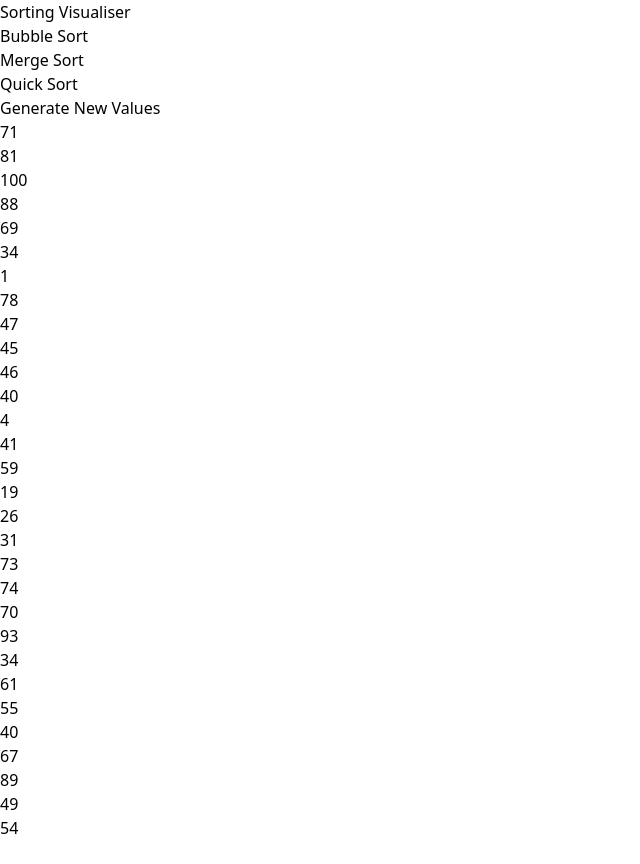
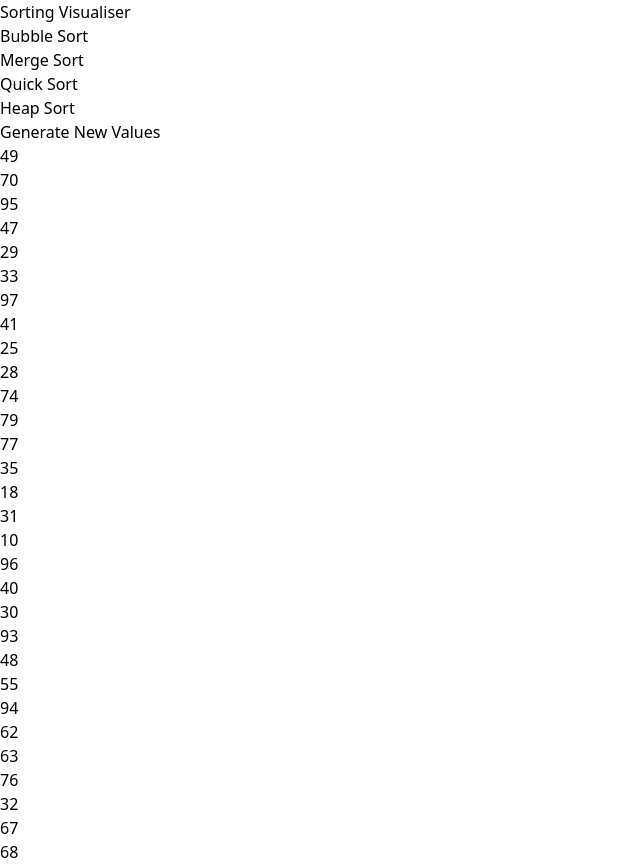
Before and after one commit to utkarsh369gupta/SortingVisualiser, a React (Vite) app: page / in a window 1280 px wide. Shown: the whole page, without its empty margins (0-640 px from the left). Before the commit the page ends 840 px from the top, so only its background shows below. Built offline with nearby package versions, Linux system fonts and the light colour scheme.

Commit message:
added heap sort button

```diff
--- a/src/components/SortingVisualiser.tsx
+++ b/src/components/SortingVisualiser.tsx
@@ -1,8 +1,16 @@
 import React, { useState } from 'react';
 
 const SortingVisualiser: React.FC = () => {
-  const generateRandomArray = (length: number): number[] => {
-    return Array.from({ length }, () => Math.floor(Math.random() * 101));
+  const generateRandomArray = (length: number, min: number = 6, max: number = 100): number[] => {
+    if (length > (max - min + 1)) {
+      throw new Error("Length exceeds the number of unique values in the specified range");
+    }
+    const uniqueNumbers = new Set<number>();
+    while (uniqueNumbers.size < length) {
+      const num = Math.floor(Math.random() * (max - min + 1)) + min;
+      uniqueNumbers.add(num);
+    }
+    return Array.from(uniqueNumbers);
   };
 
   const [arr, setArr] = useState<number[]>(() => generateRandomArray(30));
@@ -62,13 +70,23 @@ const SortingVisualiser: React.FC = () => {
           <div>
             <button className="px-4 py-2 bg-red-500 text-white rounded hover:bg-red-700 mr-2 font-bold" onClick={() => setArr(bubbleSort(arr))}>
               Bubble Sort
-            </button></div><div>
+            </button>
+          </div>
+          <div>
             <button className="px-4 py-2 bg-red-500 text-white rounded hover:bg-red-700 mr-2 font-bold" onClick={() => setArr(mergeSort(arr))}>
               Merge Sort
-            </button></div><div>
+            </button>
+          </div>
+          <div>
             <button className="px-4 py-2 bg-red-500 text-white rounded hover:bg-red-700 font-bold" onClick={() => setArr(quickSort(arr))}>
               Quick Sort
-            </button></div>
+            </button>
+          </div>
+          <div>
+            <button className="px-4 py-2 bg-red-500 text-white rounded hover:bg-red-700 font-bold" onClick={() => setArr(quickSort(arr))}>
+              Heap Sort
+            </button>
+          </div>
         </div>
       </div>
 
```
